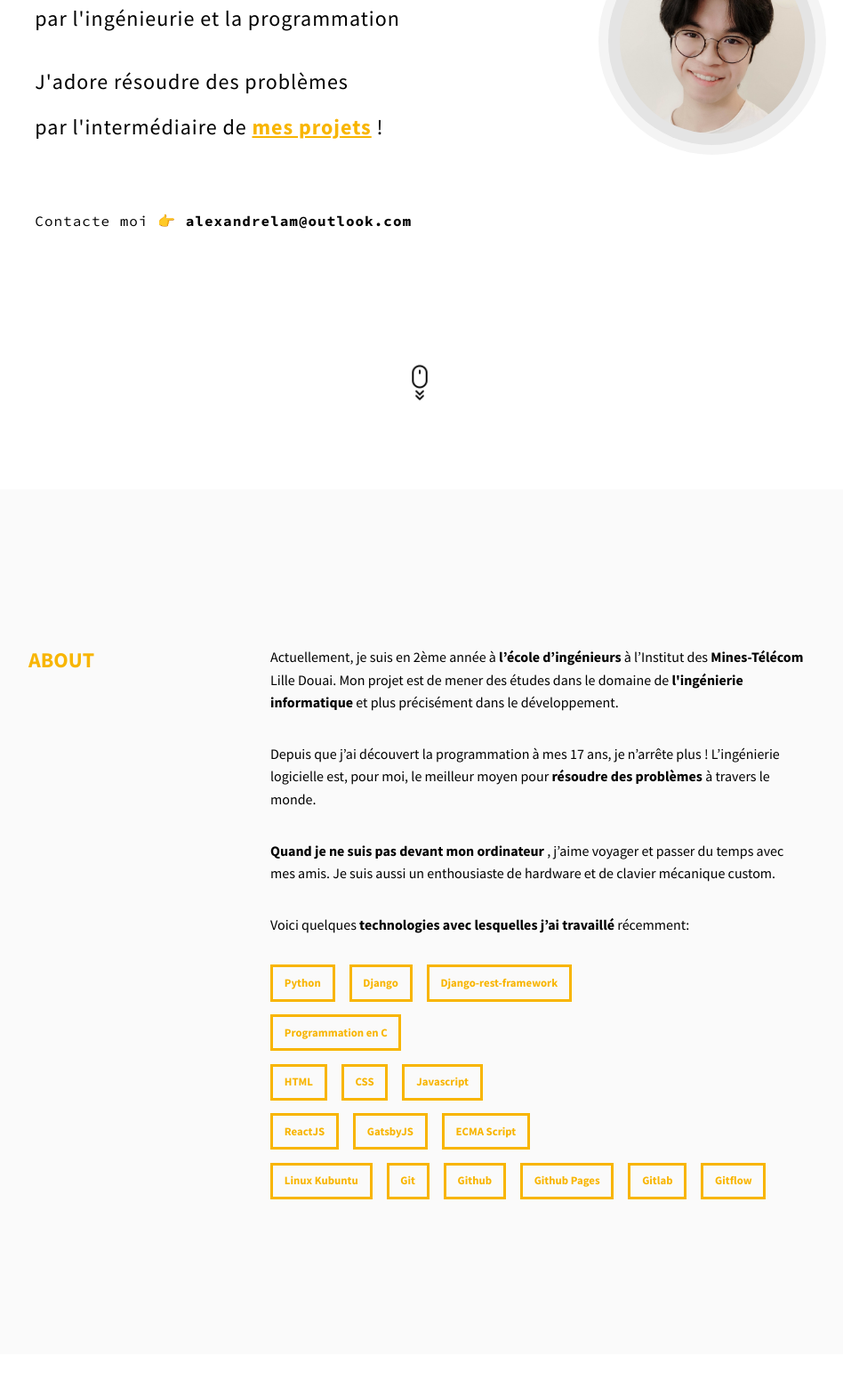
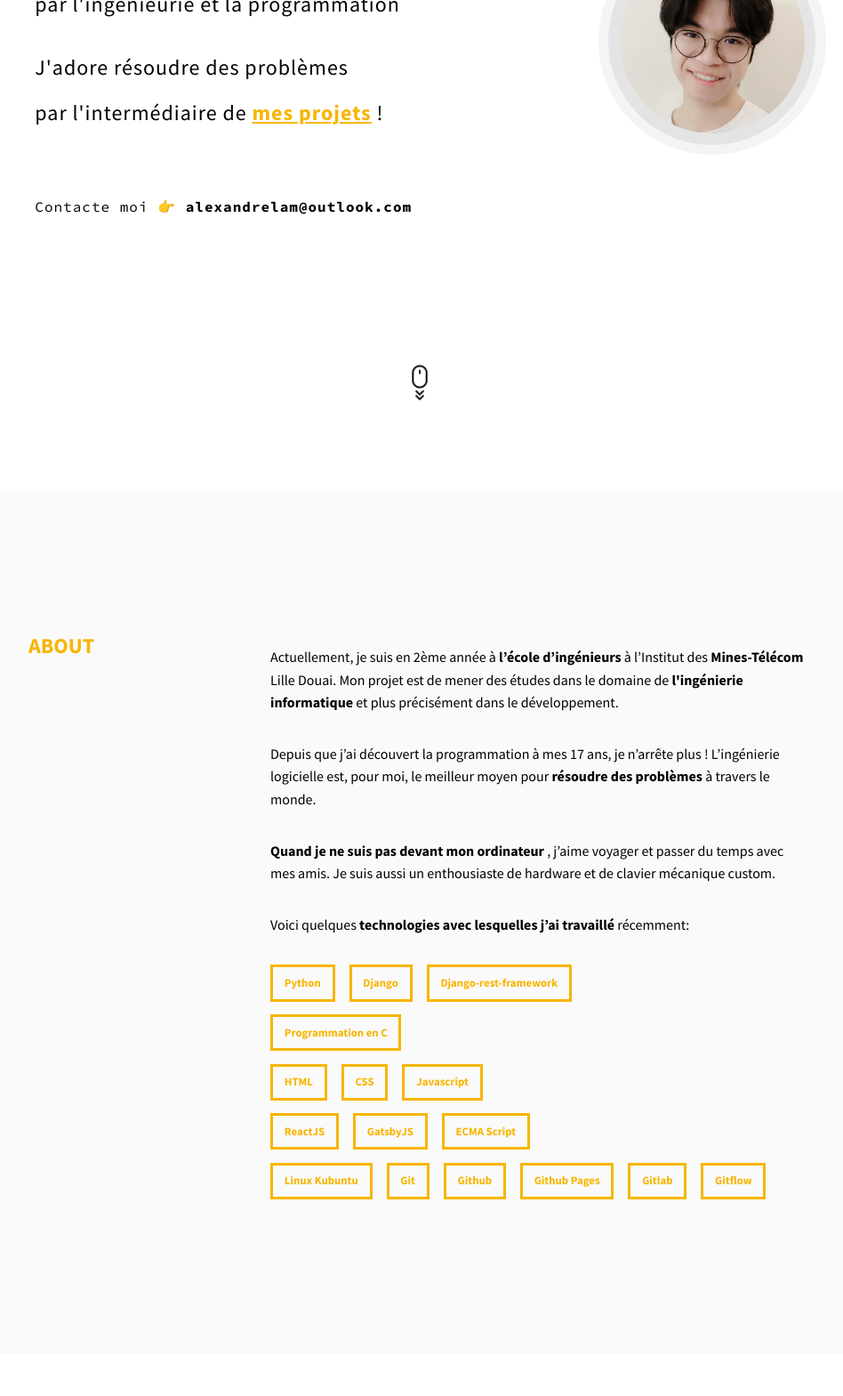
Before and after one commit to alexandrelam/portfolio-v2, a Gatsby site: page / in a window 1280 px wide. Shown: the part 274-1843 px from the top of the page at 89% size, without its empty margins (168-1116 px from the left). Built offline with nearby package versions, Linux system fonts and the light colour scheme; Gatsby itself is replaced by a stand-in of ours.

Commit message:
fix header 2

```diff
--- a/src/components/styles/layout.css
+++ b/src/components/styles/layout.css
@@ -10,6 +10,10 @@
   line-height: 1.6rem;
 }
 
+.layout h1{
+  margin: 0;
+}
+
 .color{
   background-color: #FAFAFA;
 }
--- a/src/sections/styles/hero.css
+++ b/src/sections/styles/hero.css
@@ -12,7 +12,7 @@
 }
 
 .hero .content {
-  padding-top: 5rem;
+  margin-top: 3rem;
   display: flex;
 }
 
@@ -102,7 +102,7 @@
   }
 }
 
-@media screen and (max-width: 400px) {
+@media screen and (max-width: 360px) {
   .hero {
     font-size: 1.2rem;
     margin-top: 1rem;
```
